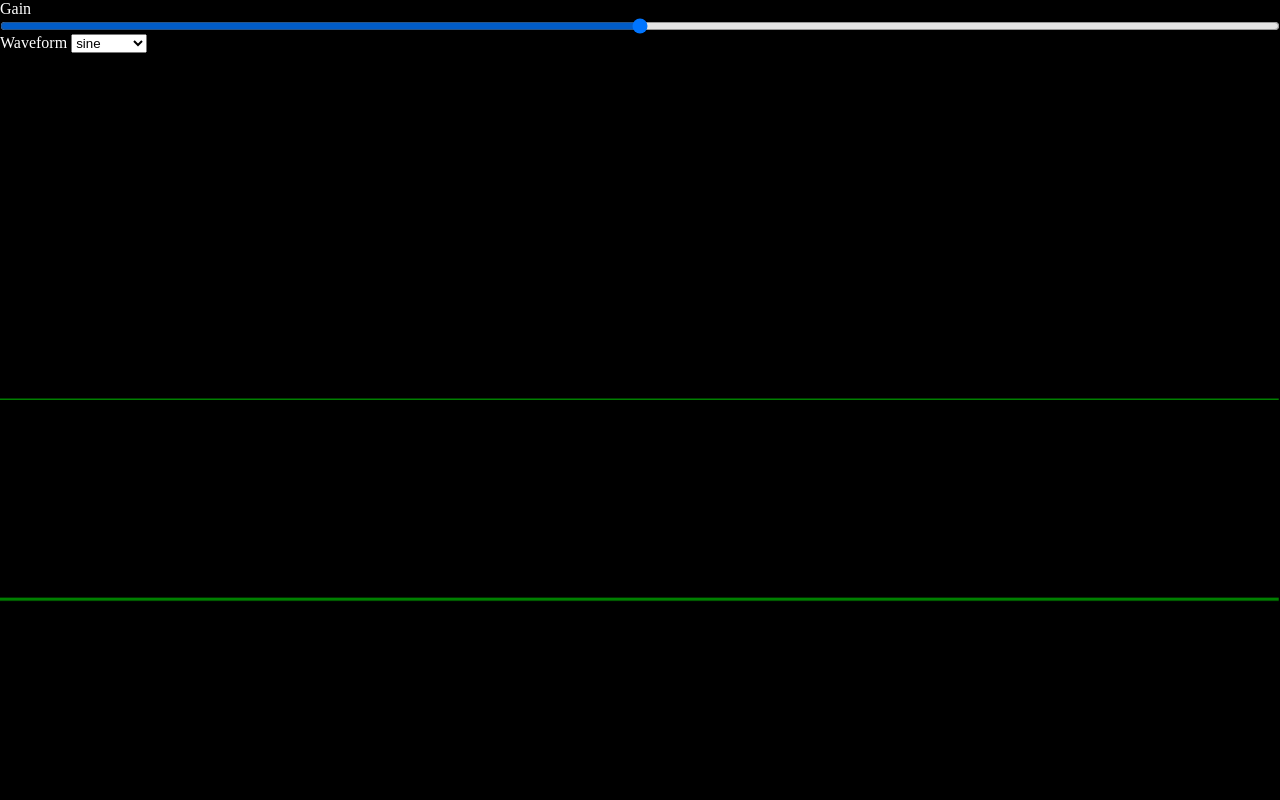
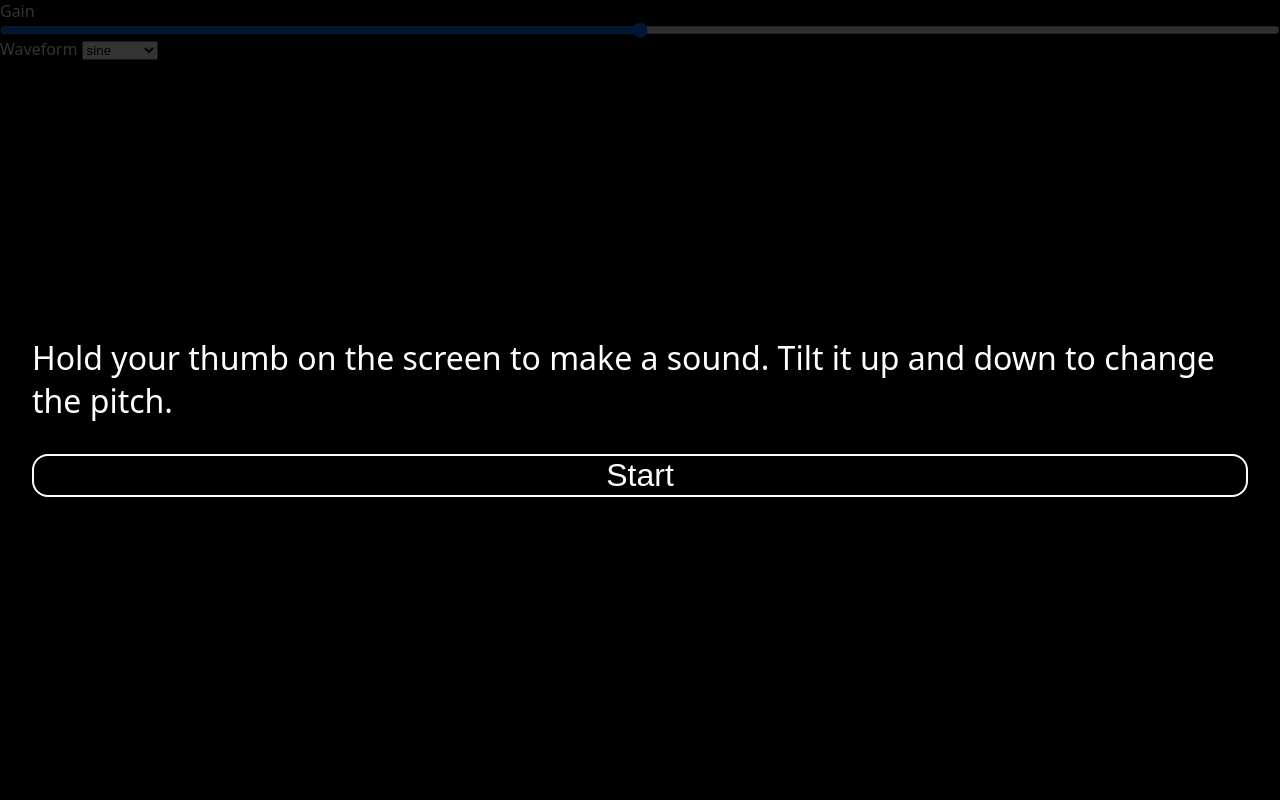
Before and after one commit to ChrisMondok/rototheremin, a plain HTML site: page index.html in a window 1280 px wide. Drawn offline with Linux system fonts and the light colour scheme.

Commit message:
Add a button to start the app.
Thank to a Chrome update, I can't create an audio context when the page
loads, even if the user has allowed audio ☹

I guess on the plus side there are instructions now?

```diff
--- a/index.html
+++ b/index.html
@@ -25,5 +25,9 @@
 			<canvas id="freq-canvas" width="1024" height="255"></canvas>
 			<canvas id="time-canvas" width="1024" height="255"></canvas>
 		</section>
+		<section id="instructions">
+			<p> Hold your thumb on the screen to make a sound. Tilt it up and down to change the pitch. </p>
+			<button onclick="init()"> Start </button>
+		</section>
 	</body>
 </html>
--- a/script.js
+++ b/script.js
@@ -1,6 +1,7 @@
 var context, oscillator, gainNode, analyzer;
 
 function init() {
+	document.getElementById('instructions').remove();
 	window.AudioContext = window.AudioContext || window.webkitAudioContext;
 
 	context = new window.AudioContext();
@@ -57,7 +58,7 @@ function setUpListeners() {
 	var gain = 0.5;
 	var isPlaying = false;
 
-	gainInputListener = function(e) {
+	function gainInputListener(e) {
 		gain = Number(e.target.value);
 		if(isPlaying)
 			gainNode.gain.value = gain;
@@ -86,12 +87,10 @@ function setUpListeners() {
 		oscillator.type = e.target.value;
 	});
 
-	window.addEventListener("deviceorientation", orientationListener);
+	window.addEventListener("deviceorientation", orientationListener, true);
 }
 
 function orientationListener(e) {
 	var pct = Math.min(Math.max(0, e.beta / 180), 1);
 	oscillator.frequency.value = pct * 3000;
 }
-
-window.addEventListener("load", init);
--- a/style.css
+++ b/style.css
@@ -6,6 +6,7 @@ html, body {
 	overflow: hidden;
 	background-color: black;
 	color: white;
+	font-family: system-ui, sans-serif;
 }
 
 canvas {
@@ -35,6 +36,32 @@ section#canvas-container {
 	bottom: 0;
 }
 
+section#instructions {
+	position: absolute;
+	z-index: 2;
+	left: 0;
+	top: 0;
+	right: 0;
+	bottom: 0;
+
+	display: flex;
+
+	flex-direction: column;
+	justify-content: center;
+	align-items: stretch;
+	padding: 2rem;
+	font-size: 2rem;
+	background-color: rgba(0, 0, 0, 0.8);
+}
+
+section#instructions button {
+	font-size: 2rem;
+	border: 2px solid white;
+	color: white;
+	background-color: black;
+	border-radius: 1rem;
+}
+
 input[type=range] {
 	width: 100%;
 	margin: 0;
```
